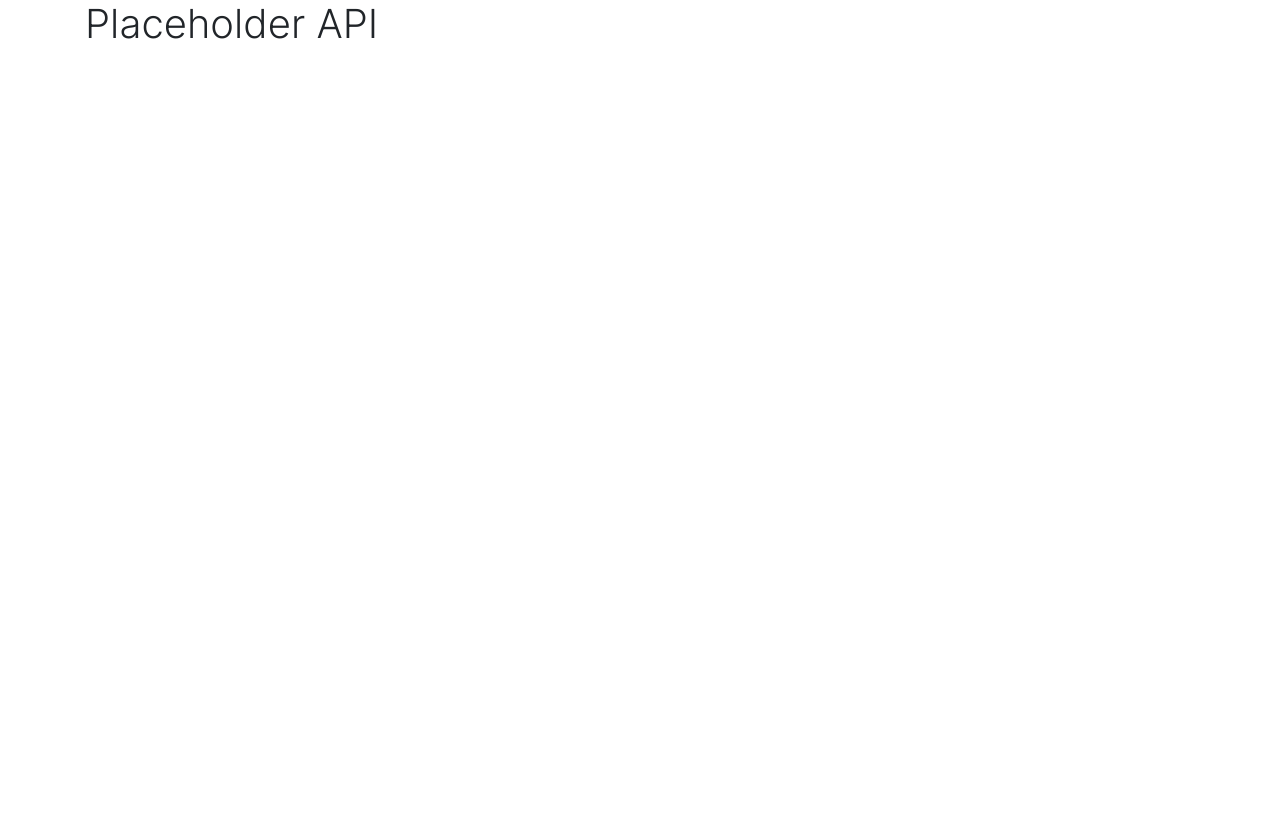
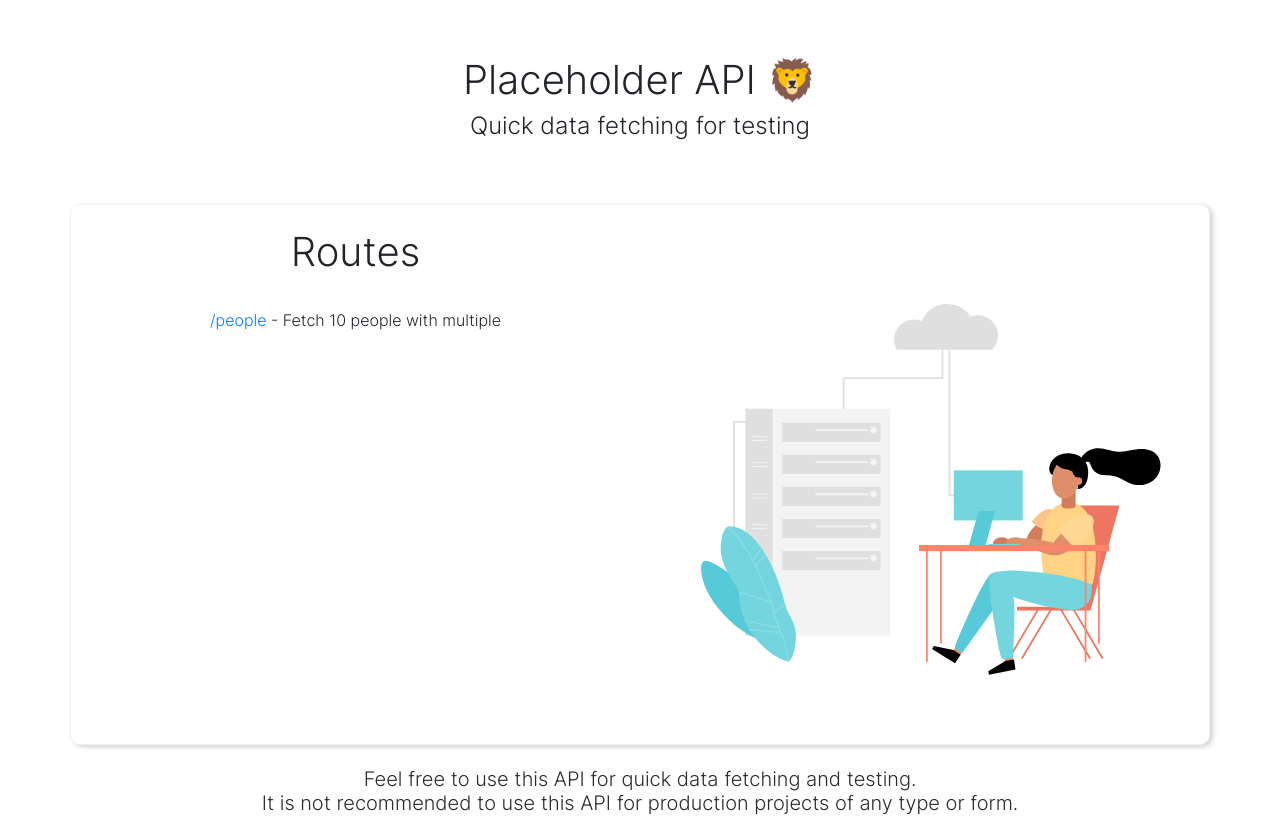
Before and after one commit to iliaroger/node-api, a React (Create React App) app: page / in a window 1280 px wide. Before the commit the page ends 800 px from the top, so only its background shows below. Built offline with nearby package versions, Linux system fonts and the light colour scheme.

Commit message:
minor css changes

```diff
--- a/src/App.css
+++ b/src/App.css
@@ -1,3 +1,31 @@
-.mainViewRow {
+.mainContainer {
   font-family: inter-light;
 }
+
+.topViewRow {
+  text-align: center;
+  margin-top: 5%;
+  margin-bottom: 5%;
+}
+
+.mainViewRow {
+  text-align: center;
+  border: 1px solid rgb(241, 241, 241);
+  border-radius: 10px;
+  box-shadow: 3px 2px 5px rgb(211, 211, 211);
+  background-color: white;
+}
+
+.mainViewRow .col-md-6:nth-child(1) {
+  margin-top: 2%;
+}
+
+.mainViewRow p {
+  display: inline-block;
+}
+
+.footer {
+  text-align: center;
+  margin-top: 2%;
+  color: rgb(43, 43, 43);
+}
--- a/src/App.js
+++ b/src/App.js
@@ -4,8 +4,10 @@ import MainView from './components/mainView';
 
 function App() {
   return (
-    <div className="container mainContainer">
-      <MainView></MainView>
+    <div className="backgroundWrapper">
+      <div className="container mainContainer">
+        <MainView></MainView>
+      </div>
     </div>
   );
 }
--- a/src/components/mainView.js
+++ b/src/components/mainView.js
@@ -3,9 +3,37 @@ import React from 'react';
 export default function mainView() {
   return (
     <>
+      <div className="row topViewRow">
+        <div className="col-md-12">
+          <h1>
+            Placeholder API{' '}
+            <span role="img" aria-label="tiger emoji">
+              &#129409;
+            </span>
+          </h1>
+          <h4>Quick data fetching for testing</h4>
+        </div>
+      </div>
       <div className="row mainViewRow">
+        <div className="col-md-6 mainViewRoutes">
+          <h1>Routes</h1>
+          <br></br>
+          <span>
+            <a href="/people">/people </a>
+            <p> - Fetch 10 people with multiple </p>
+          </span>
+        </div>
+        <div className="col-md-6">
+          <img src="/images/serverImage.svg" alt="server"></img>
+        </div>
+      </div>
+      <div className="row footer">
         <div className="col-md-12">
-          <h1>Placeholder API</h1>
+          <h5>
+            Feel free to use this API for quick data fetching and testing.{' '}
+            <br></br> It is not recommended to use this API for production
+            projects of any type or form.
+          </h5>
         </div>
       </div>
     </>
```
Also changed, not shown: public/images/serverImage.svg (added).
